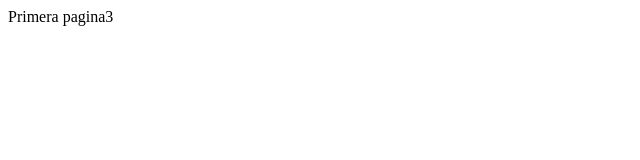
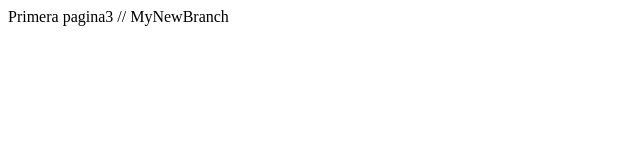
Before and after one commit to pyarangaq/GitDevNet1, a plain HTML site: page index.html in a window 1280 px wide. Shown: the whole page, without its empty margins (0-640 px from the left). Drawn offline with Linux system fonts and the light colour scheme.

Commit message:
Agregando mas codigo a index.html

```diff
--- a/index.html
+++ b/index.html
@@ -1,3 +1,3 @@
 <html>
-    Primera pagina3
+    Primera pagina3 // MyNewBranch
 </html>
```
Also changed, not shown: app.js (deleted).
